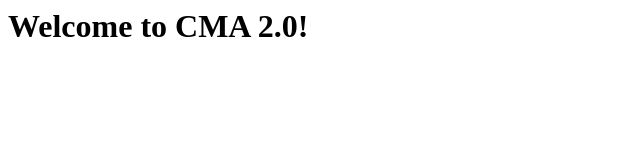
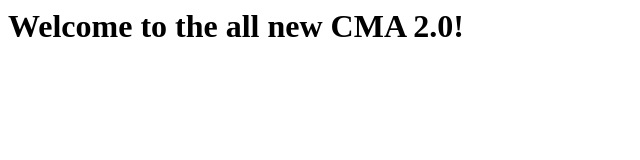
Before and after one commit to cmaonline/cma.github.io, a plain HTML site: page index.html in a window 1280 px wide. Shown: the whole page, without its empty margins (0-640 px from the left). Drawn offline with Linux system fonts and the light colour scheme.

Commit message:
update
update

```diff
--- a/index.html
+++ b/index.html
@@ -3,7 +3,7 @@
 
 <body>
 
-<h1>Welcome to CMA 2.0!</h1>
+<h1>Welcome to the all new CMA 2.0!</h1>
 
 </body>
 
```
